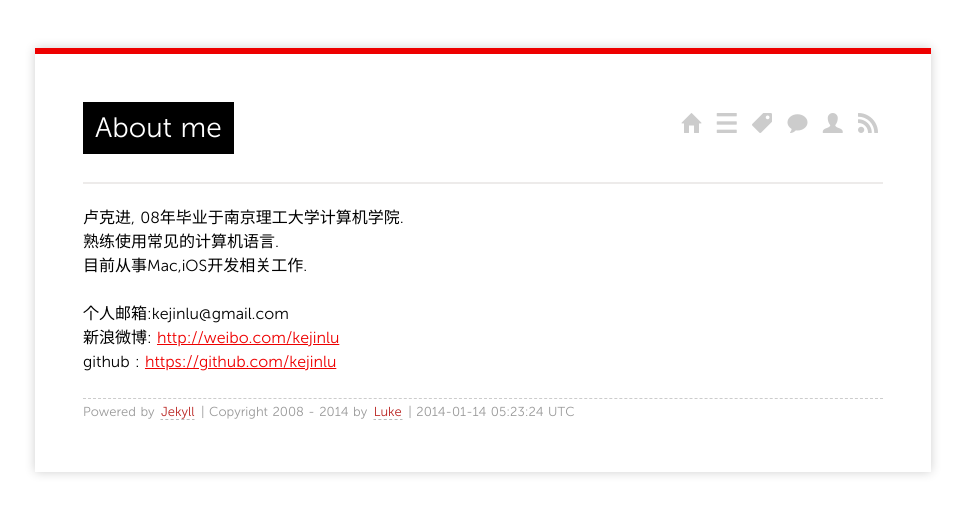
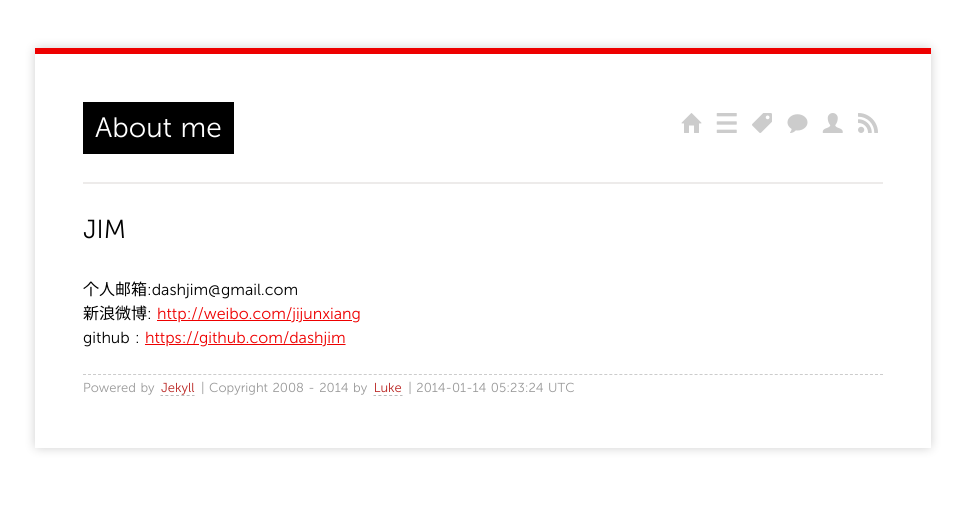
Before and after one commit to dashjim/dashjim.github.com, a Jekyll site: the page built from about/index.md, in a window 1280 px wide. Shown: the top 514 px of the page, without its empty margins (157-1122 px from the left). Built offline with Jekyll 4.4.1, drawn with Linux system fonts in a browser that asks for light colours; Markdown is read by kramdown in place of the engine named in the settings; comment, search, counter and statistics services are not loaded.

Commit message:
change some default

```diff
--- a/_config.yml
+++ b/_config.yml
@@ -1,6 +1,6 @@
 markdown: rdiscount
 permalink: /:year/:month/:title/
-url: http://geeklu.com
-author: 卢克
+url: http://blog.sevenche.com
+author: Jim
 pygments: true
 paginate: 24
--- a/about/index.md
+++ b/about/index.md
@@ -4,10 +4,8 @@ layout: page
 comments: yes
 ---
 
-卢克进, 08年毕业于南京理工大学计算机学院.
-熟练使用常见的计算机语言.
-目前从事Mac,iOS开发相关工作.
+##JIM
 
-个人邮箱:kejinlu@gmail.com
-新浪微博: [http://weibo.com/kejinlu](http://weibo.com/kejinlu)
-github : [https://github.com/kejinlu](https://github.com/kejinlu)
+个人邮箱:dashjim@gmail.com
+新浪微博: [http://weibo.com/jijunxiang](http://weibo.com/jijunxiang)
+github : [https://github.com/dashjim](https://github.com/dashjim)
```
Also changed, not shown: _posts/2014/2014-01-13-Set-up.md (+2 -4 lines).
